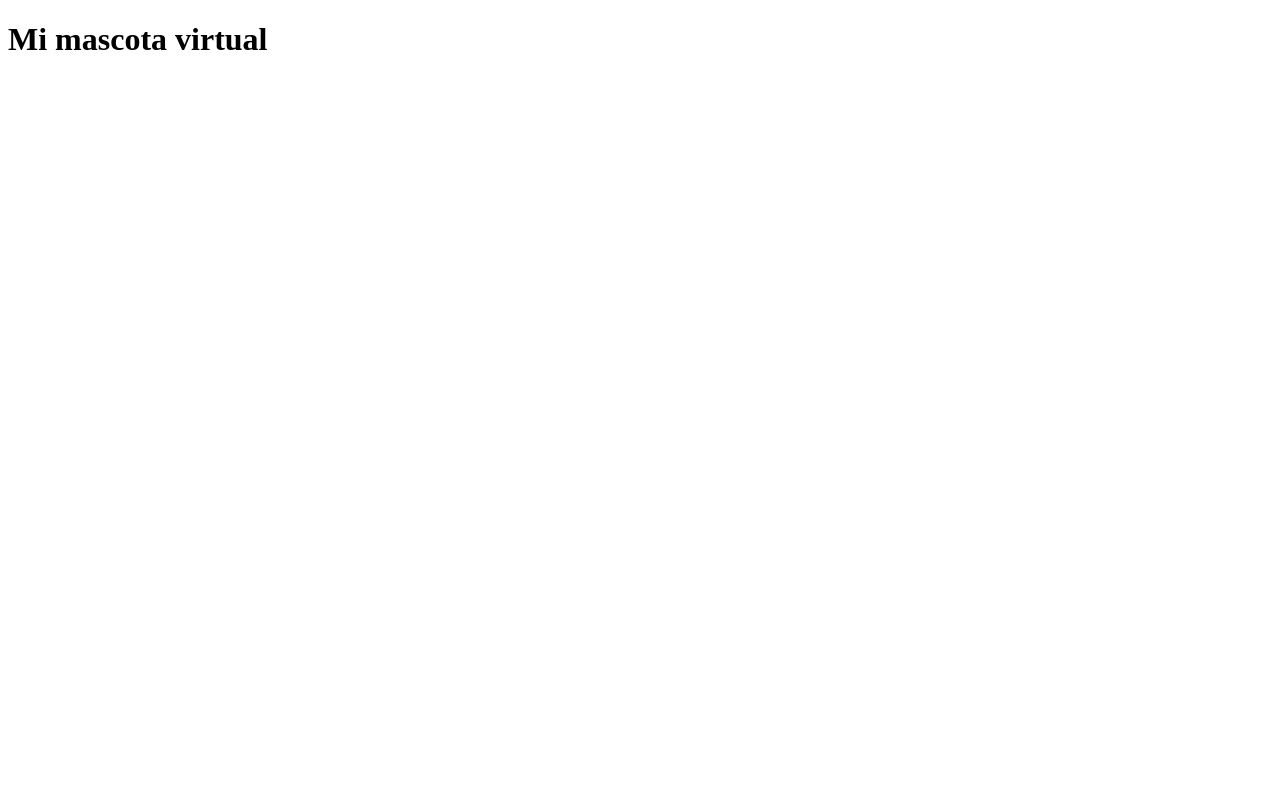
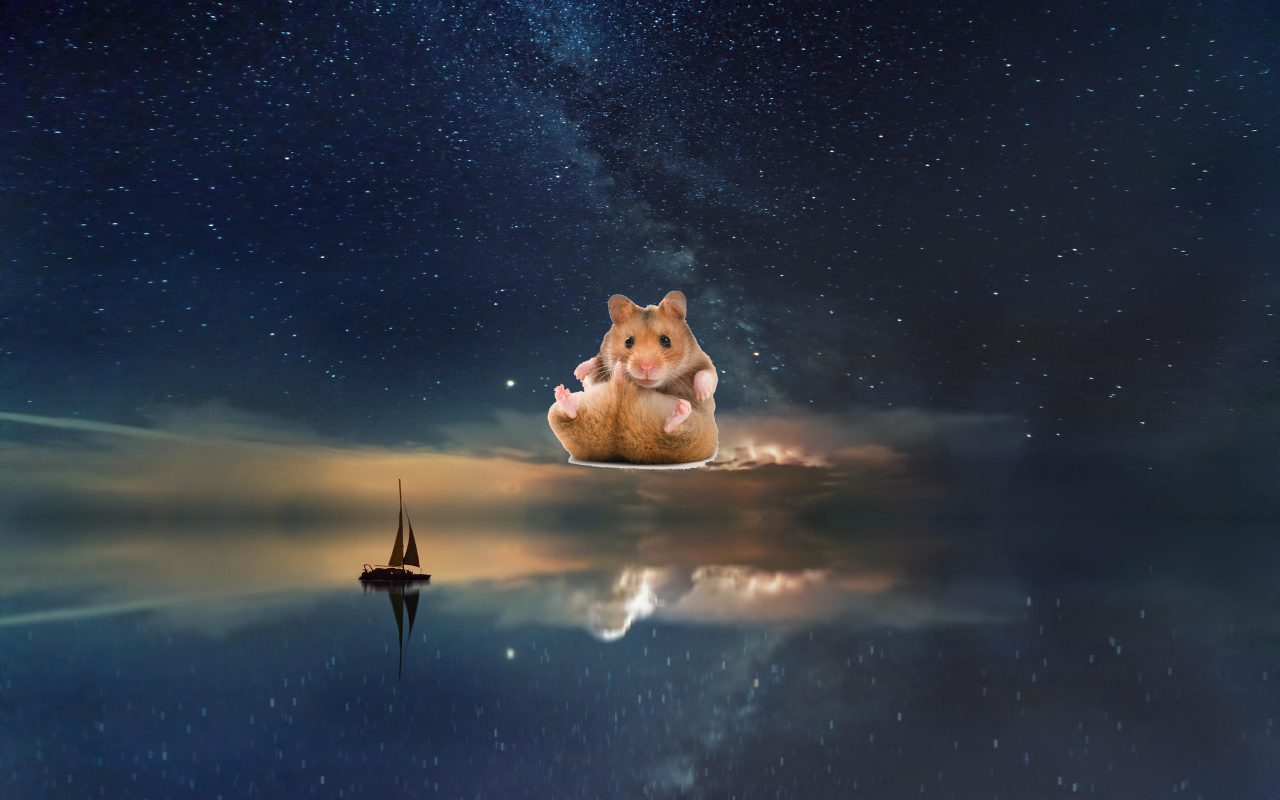
Before and after one commit to LfernandoPaucar/macota-virtual, a plain HTML site: page index.html in a window 1280 px wide. Drawn offline with Linux system fonts and the light colour scheme.

Commit message:
Creacion de la mascota primera etapa

```diff
--- a/css/styles.css
+++ b/css/styles.css
@@ -0,0 +1,27 @@
+body {
+    margin: 0;
+    font-family: Arial, sans-serif;
+    background-color: #f0f8ff;
+}
+
+#game-area{
+    display: flex;
+    flex-direction: column;
+    align-items: center;
+    justify-content: center;
+    height: 100vh;
+    background-image: url("/mascota-imagen/ocean-3605547_1920.jpg");
+    background-size: cover;
+    background-position: centers;
+}
+
+#mascota{
+    width: 200px;
+    height: auto;
+}
+
+#mensaje{
+    margin-top: 20px;
+    font-size: 1.5em;
+    color: #333;
+}
--- a/index.html
+++ b/index.html
@@ -3,11 +3,14 @@
 <head>
     <meta charset="UTF-8">
     <meta name="viewport" content="width=device-width, initial-scale=1.0">
+    <link rel="stylesheet" href="./css/styles.css">
     <title>Cuysiño</title>
 </head>
 <body>
-    <h1>Mi mascota virtual</h1>
-
+    <div id="game-area">
+        <img id="mascota" src="./mascota-imagen/pngwing.com.png" alt="Mascota virtual">
+        <p id="mensaje"></p>
+    </div>
 
     <script src="./js/script.js"></script>
 </body>
--- a/js/script.js
+++ b/js/script.js
@@ -0,0 +1,4 @@
+document.addEventListener("DOMContentLoader", () => {
+    const mensaje =document.getElementById("mensaje");
+    mensaje.textContent = "¡Hola soy Cuyo! Tu nueva mascota";
+})
```
Also changed, not shown: mascota-imagen/ocean-3605547_1920.jpg (added), mascota-imagen/pngwing.com.png (added).
